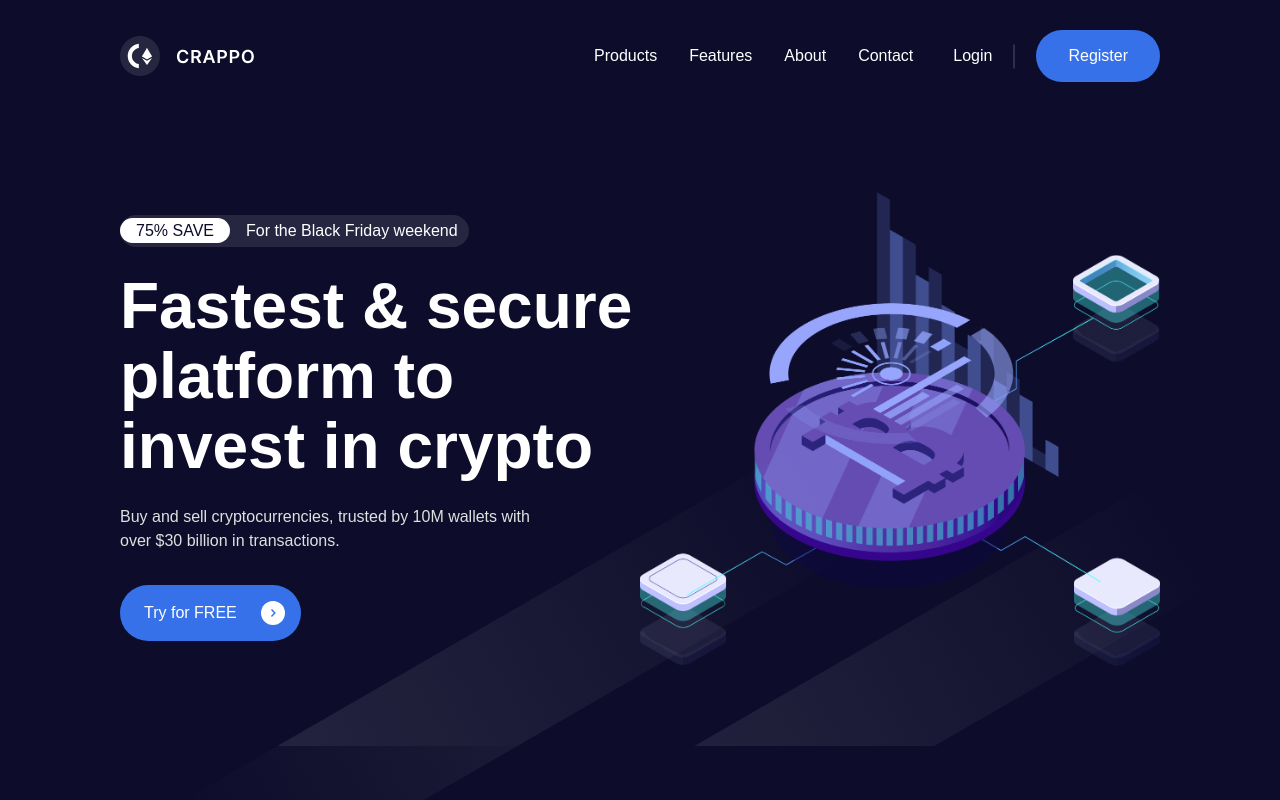
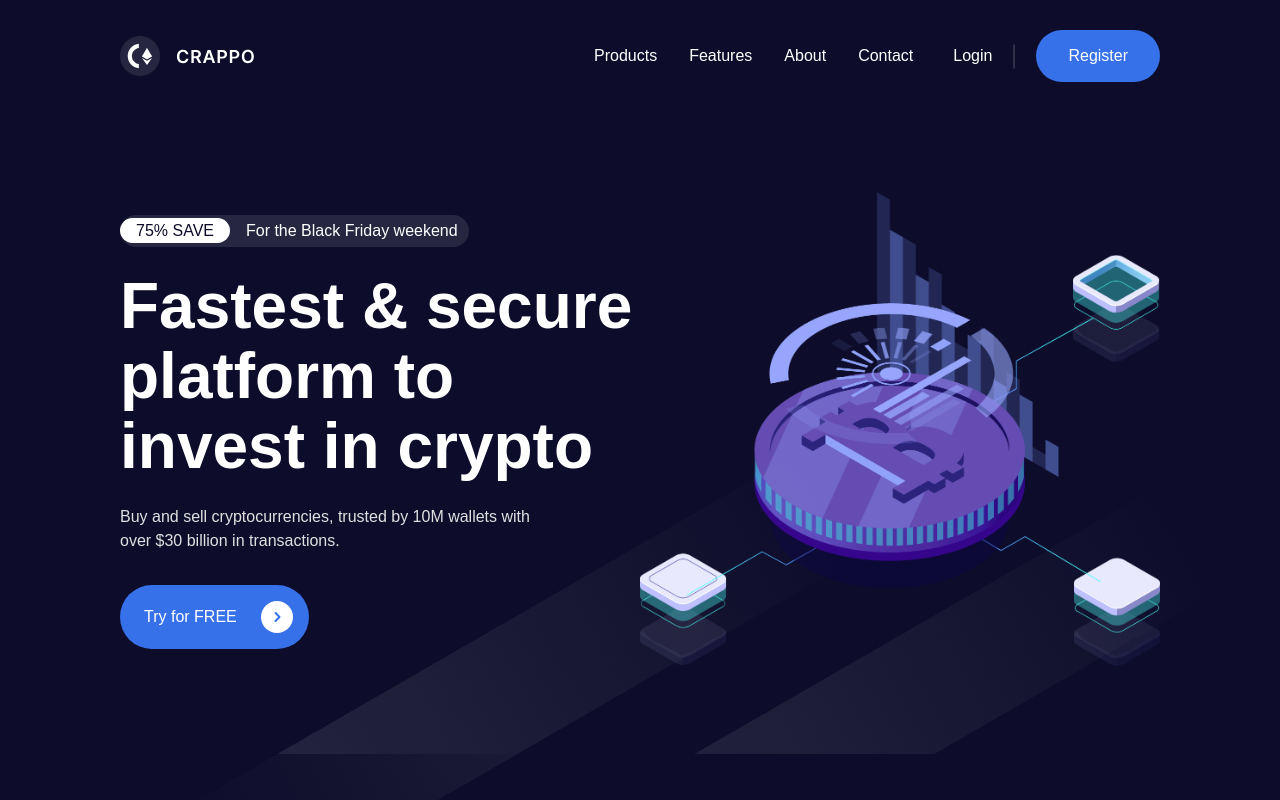
Before and after one commit to Aliiiu/fend-test, a React (Create React App) app: page / in a window 1280 px wide. Shown: the top 800 px of the page. Built offline with nearby package versions, Linux system fonts and the light colour scheme.

Commit message:
UPDATE: project deployed

```diff
--- a/src/component/HeroSection.tsx
+++ b/src/component/HeroSection.tsx
@@ -2,12 +2,12 @@ const HeroSection = () => {
 	return (
 		<div className='flex flex-col lg:flex-row w-[100%] container px-4 py-4 md:px-[40px] lg:px-[60px] overflow-hidden xl:px-[120px] xl:pt-[60px] relative'>
 			<img
-				src='/images/rect.png'
+				src='./images/rect.png'
 				alt=''
 				className='absolute bottom-[-150px] right-[-260px] hidden xl:block'
 			/>
 			<img
-				src='/images/rect.png'
+				src='./images/rect.png'
 				alt=''
 				className='absolute bottom-[-120px] left-[250px] hidden xl:block'
 			/>
@@ -40,10 +40,9 @@ const HeroSection = () => {
 				<button
 					data-aos='fade-up'
 					data-aos-offset='100'
-					className='bg-[#3671E9] mt-[32px] flex gap-[24px] py-[16px] pr-[16px] pl-[24px] rounded-[32px]'
+					className='bg-[#3671E9] mt-[32px] flex items-center gap-[24px] py-[16px] pr-[16px] pl-[24px] rounded-[32px]'
 				>
-					Try for FREE{' '}
-					<img src='/images/ArrowRight.svg' alt='' width={24} height='24px' />
+					Try for FREE <img src='./images/ArrowRight.svg' alt='' />
 				</button>
 			</div>
 			<div
@@ -51,7 +50,7 @@ const HeroSection = () => {
 				data-aos-offset='110'
 				className='lg:w-[50%] w-full  xl:pt-[0px] xl:pb-[61px]'
 			>
-				<img src='/images/illustration.png' alt='' width={604} height='585px' />
+				<img src='./images/illustration.png' alt='' />
 			</div>
 		</div>
 	);
--- a/src/component/WhyCappo.tsx
+++ b/src/component/WhyCappo.tsx
@@ -21,7 +21,7 @@ const WhyCappo = () => {
 				alt=''
 				className='absolute hidden xl:block bottom-[40px] right-[-100px]'
 			/>
-			<div className='flex flex-col flex-1 items-center justify-start  lg:w-full md:flex-row gap-[45px] md:gap-[30px] lg:gap-[99px]'>
+			<div className='flex flex-col flex-1 items-center justify-center lg:w-full md:flex-row gap-[45px] md:gap-[30px] lg:gap-[99px]'>
 				<div
 					data-aos='fade-up'
 					data-aos-offset='120'
@@ -63,7 +63,7 @@ const WhyCappo = () => {
 					className='lg:w-[50%] w-full'
 				>
 					<img
-						src='/images/illustrations2.png'
+						src='./images/illustrations2.png'
 						alt=''
 						width={650}
 						height='473px'
```
